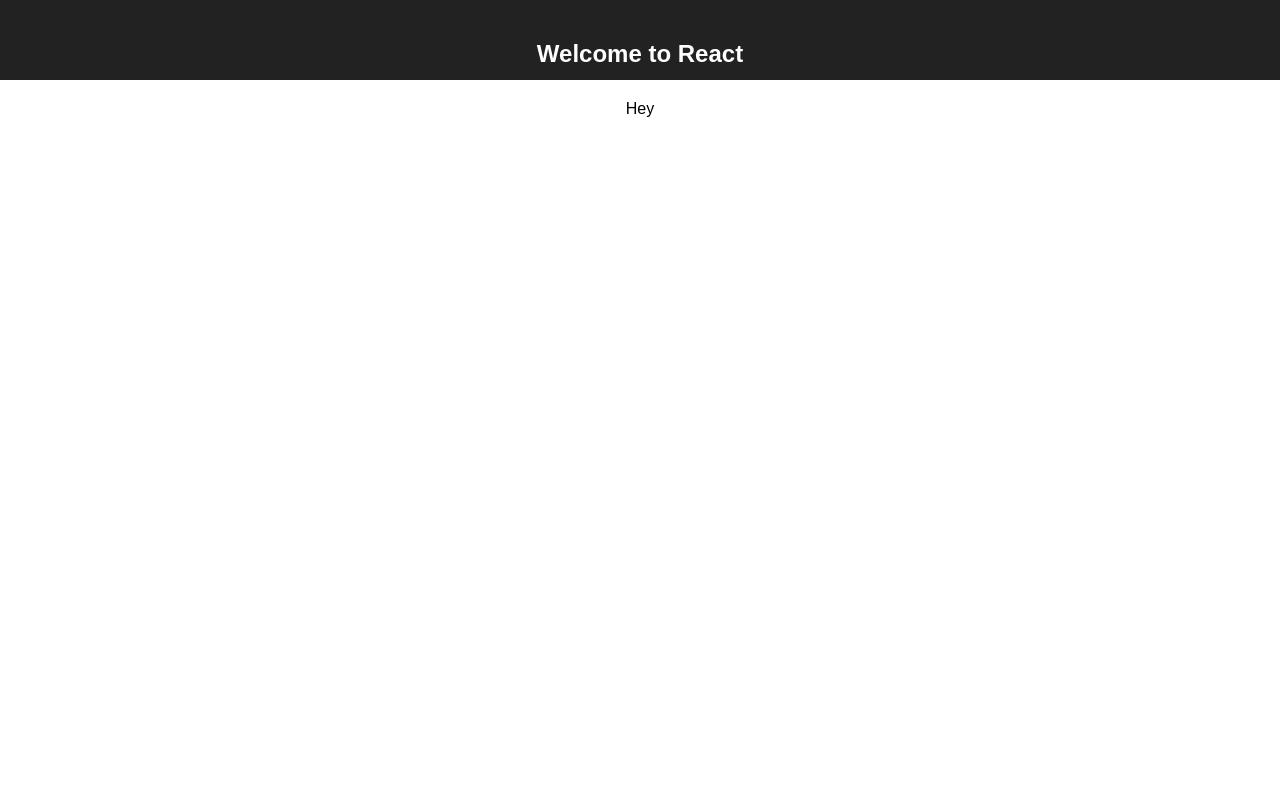
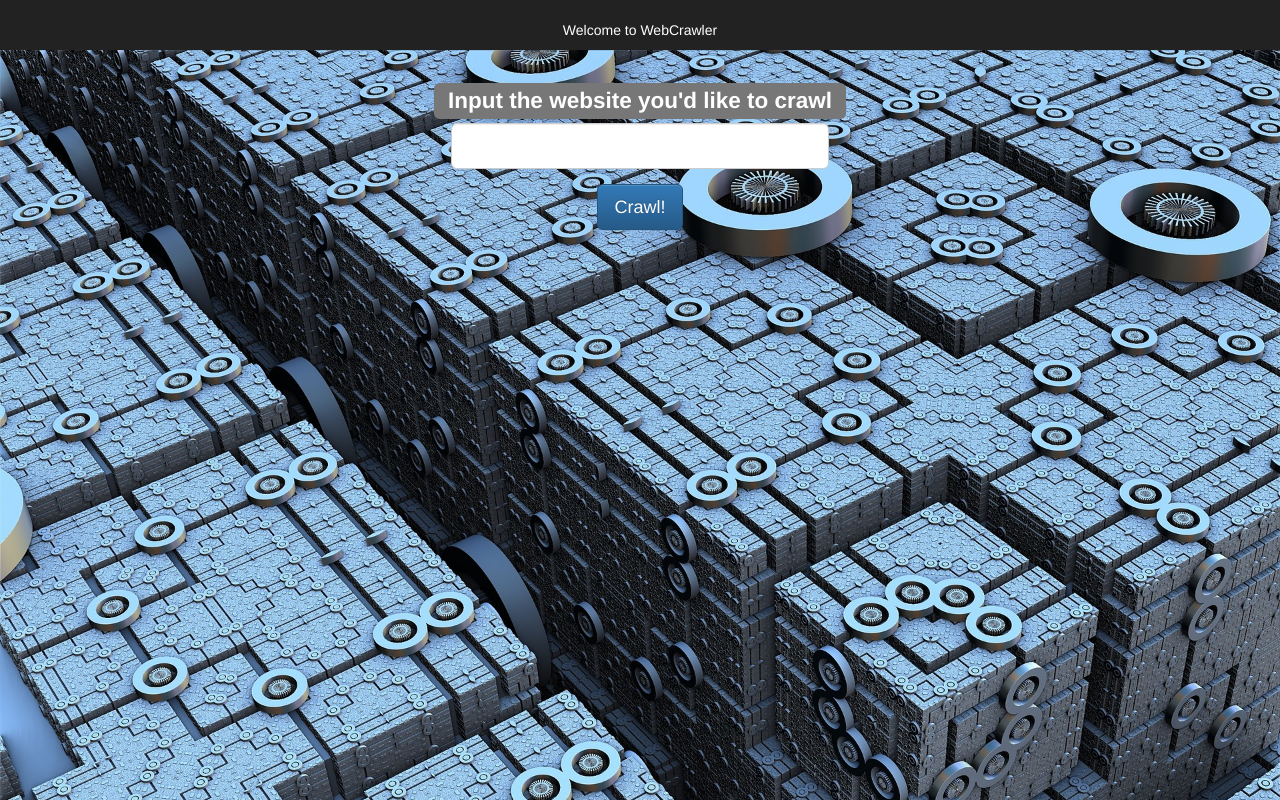
Before and after one commit to mendelB/react-web-crawler, a React (Create React App) app: page / in a window 1280 px wide. Built offline with nearby package versions, Linux system fonts and the light colour scheme.

Commit message:
add basic main input

```diff
--- a/package.json
+++ b/package.json
@@ -6,7 +6,9 @@
     "react-scripts": "0.8.5"
   },
   "dependencies": {
+    "bootstrap": "^3.3.7",
     "react": "^15.4.2",
+    "react-bootstrap": "^0.30.7",
     "react-dom": "^15.4.2",
     "react-router": "^3.0.2"
   },
--- a/src/App.css
+++ b/src/App.css
@@ -4,15 +4,38 @@
 
 .App-header {
   background-color: #222;
-  height: 40px;
+  height: 50px;
   padding: 20px;
   color: white;
 }
 
 .App-intro {
-  font-size: large;
+  font-size: 30px;
 }
 
 .Home {
-  padding: 20px;
+  background-repeat:no-repeat;
+  background-size:100%;
+  background-position:fill;
+  background-image: url(../public/background.jpg);
+  position: fixed;
+  left: 0;
+  width: 100%;
+  height: 100%;
+  text-align: center;
 }
+
+.MainForm {
+  padding: 10px;
+}
+
+.Input {
+  position: relative;
+  margin: 0 auto;
+  width: 30%;
+  text-align: center;
+}
+
+.Instructions {
+  color: white;
+}
--- a/src/App.js
+++ b/src/App.js
@@ -1,5 +1,4 @@
 import React, { Component } from 'react';
-import logo from './logo.svg';
 import './App.css';
 
 class App extends Component {
@@ -7,10 +6,11 @@
     return (
       <div className="App">
         <div className="App-header">
-          <h2>Welcome to React</h2>
+          <p>Welcome to WebCrawler</p>
         </div>
-
-        { this.props.children }
+        <div className="Children">
+          { this.props.children }
+        </div>
       </div>
     );
   }
--- a/src/components/Home.js
+++ b/src/components/Home.js
@@ -1,10 +1,11 @@
 import React from 'react';
+import MainForm from './MainForm';
 
 class Home extends React.Component {
 	render() {
 		return (
 			<div className="Home">
-				Hey
+				<MainForm/>
 			</div>
 		)
 	}
--- /dev/null
+++ b/src/components/MainForm.js
@@ -0,0 +1,32 @@
+import React from 'react';
+import {FormGroup, FormControl, Button, Label} from 'react-bootstrap';
+
+class MainForm extends React.Component {
+	constructor(props) {
+		super(props);
+		this.state = {
+			value: ''
+		}
+	}
+
+
+	render() {
+		return (
+			<div className="MainForm">
+				<div className="Instructions">
+					<h2><Label>Input the website you'd like to crawl</Label></h2>
+				</div>
+				<div className="Input">
+					<FormGroup bsSize="large">
+						<FormControl type="text" />
+					</FormGroup>
+					<Button bsSize="large" bsStyle="primary" type="submit">
+						Crawl!
+					</Button>
+				</div>
+			</div>
+		)
+	}
+}
+
+export default MainForm;
--- a/src/index.js
+++ b/src/index.js
@@ -4,6 +4,8 @@
 import App from './App';
 import Home from './components/Home';
 import './index.css';
+import 'bootstrap/dist/css/bootstrap.css';
+import 'bootstrap/dist/css/bootstrap-theme.css';
 
 ReactDOM.render((
 	<Router history={browserHistory}>
```
Also changed, not shown: public/background.jpg (added).
